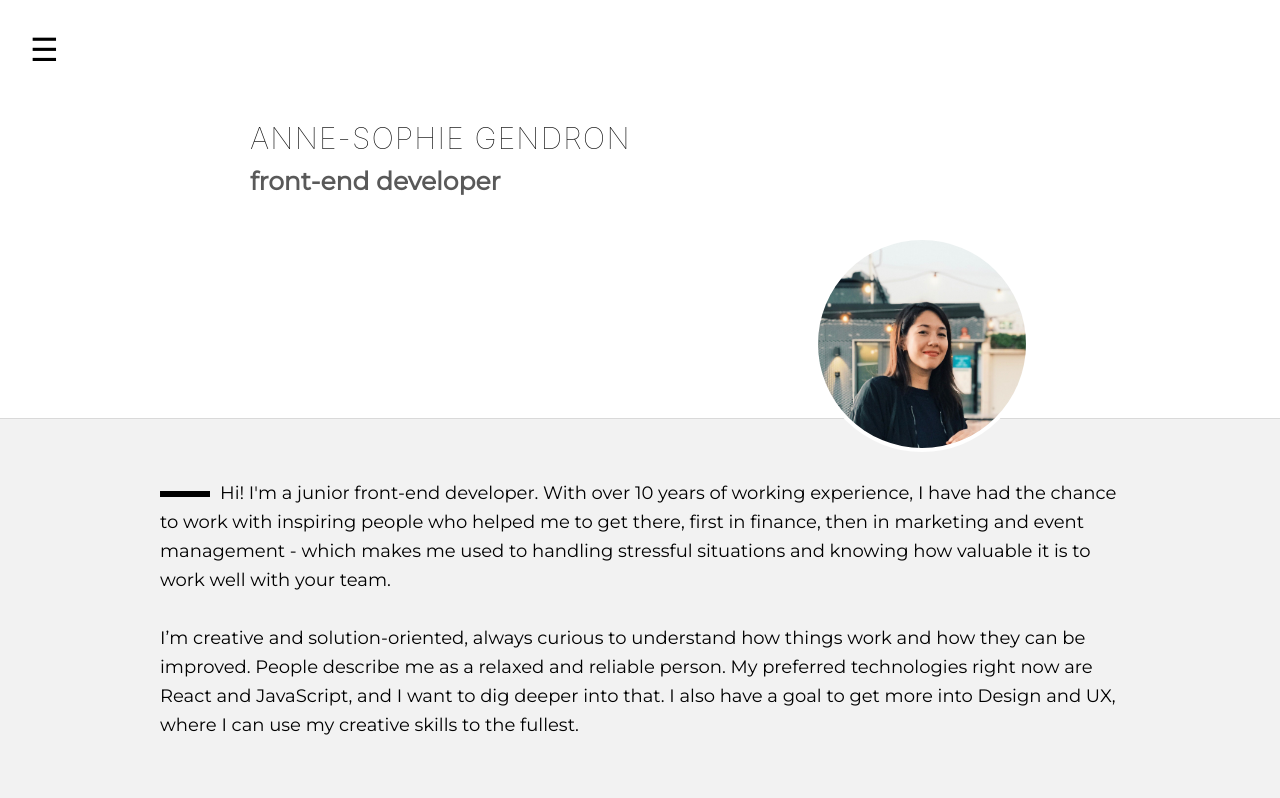
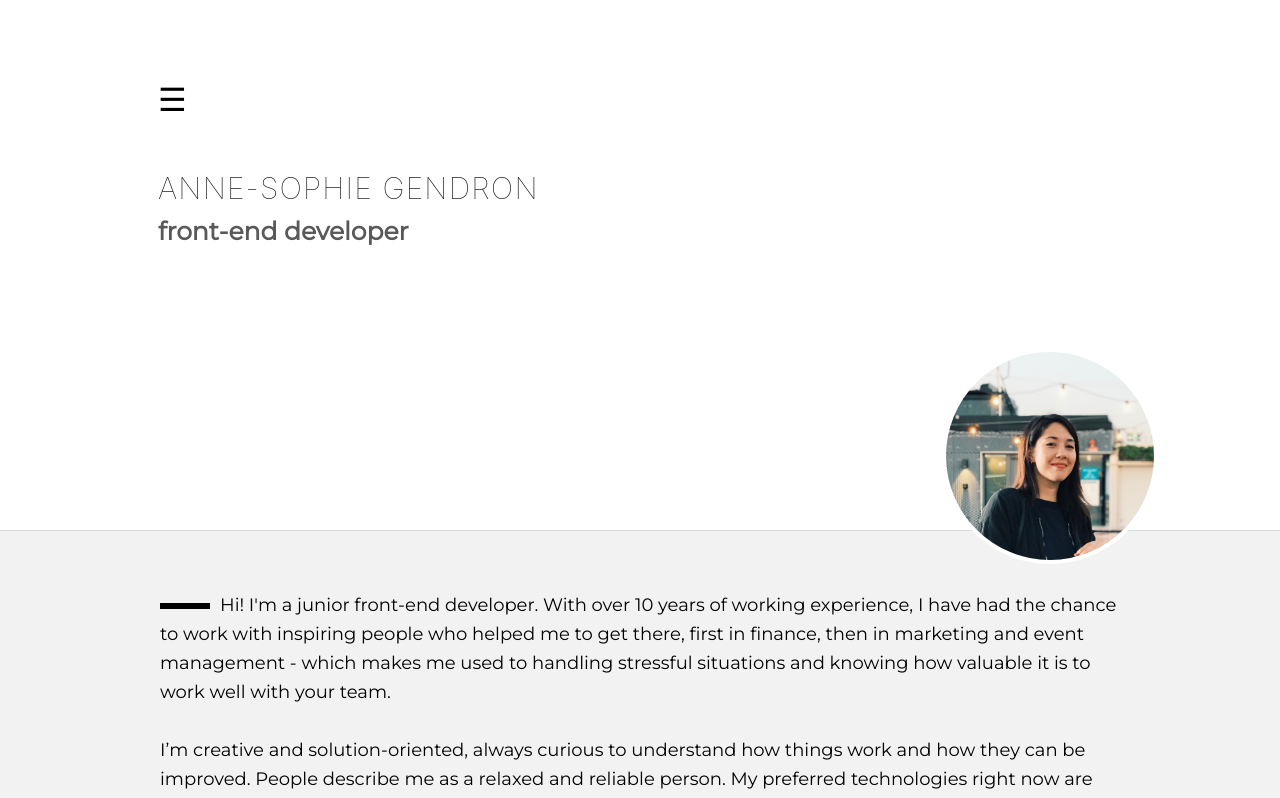
Before and after one commit to annesophiegendron/portfolio-react, a React (Create React App) app in the folder my-app/: page / in a window 1280 px wide. Shown: the top 798 px of the page. Built offline with nearby package versions, Linux system fonts and the light colour scheme.

Commit message:
header align ok

```diff
--- a/my-app/src/components/Header.js
+++ b/my-app/src/components/Header.js
@@ -11,7 +11,7 @@ import portrait from "../assets/images/portrait.png"
 const HeaderContainer = styled.section`
   background-color: white;
   width: 100%;
-  opacity: 1;
+  height: 60vh;
   position: relative;
   background-size: cover;
   background-attachment: fixed;
@@ -23,6 +23,10 @@ const HeaderContainer = styled.section`
   padding: 30px;
   justify-content: space-between;
   text-align: left;
+  @media (min-width: 992px) {
+    left: 10%;
+    margin-top: 50px;
+  }
 `
 
 const HeaderText = styled.div`
@@ -31,11 +35,10 @@ const HeaderText = styled.div`
   -moz-flex-direction: column;
   flex-direction: column;
   flex-wrap: nowrap;
-  justify-content: center;
-  margin-bottom: 40px;
-  @media (min-width: 992px) {
-    margin-left: 220px;
-  }
+  justify-content: left;
+  // @media (min-width: 992px) {
+  //   margin-left: 220px;
+  // }
 `
 
 const HeaderOne = styled.h1`
```
